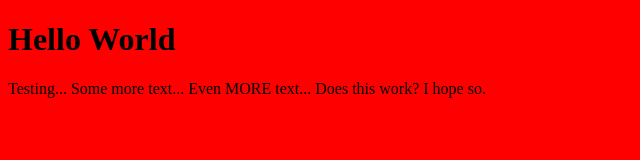
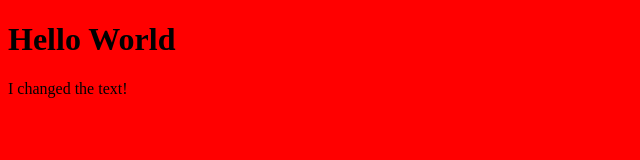
Before and after one commit to acao08/acao08.github.io, a plain HTML site: page index.html in a window 1280 px wide. Shown: the whole page, without its empty margins (0-640 px from the left). Drawn offline with Linux system fonts and the light colour scheme.

Commit message:
Update index.html

```diff
--- a/index.html
+++ b/index.html
@@ -3,9 +3,6 @@
 <html>
   <body>
     <h1>Hello World</h1>
-    Testing...
-    Some more text...
-    Even MORE text...
-    Does this work? I hope so.
+    I changed the text!
   </body>
 </html>
```
